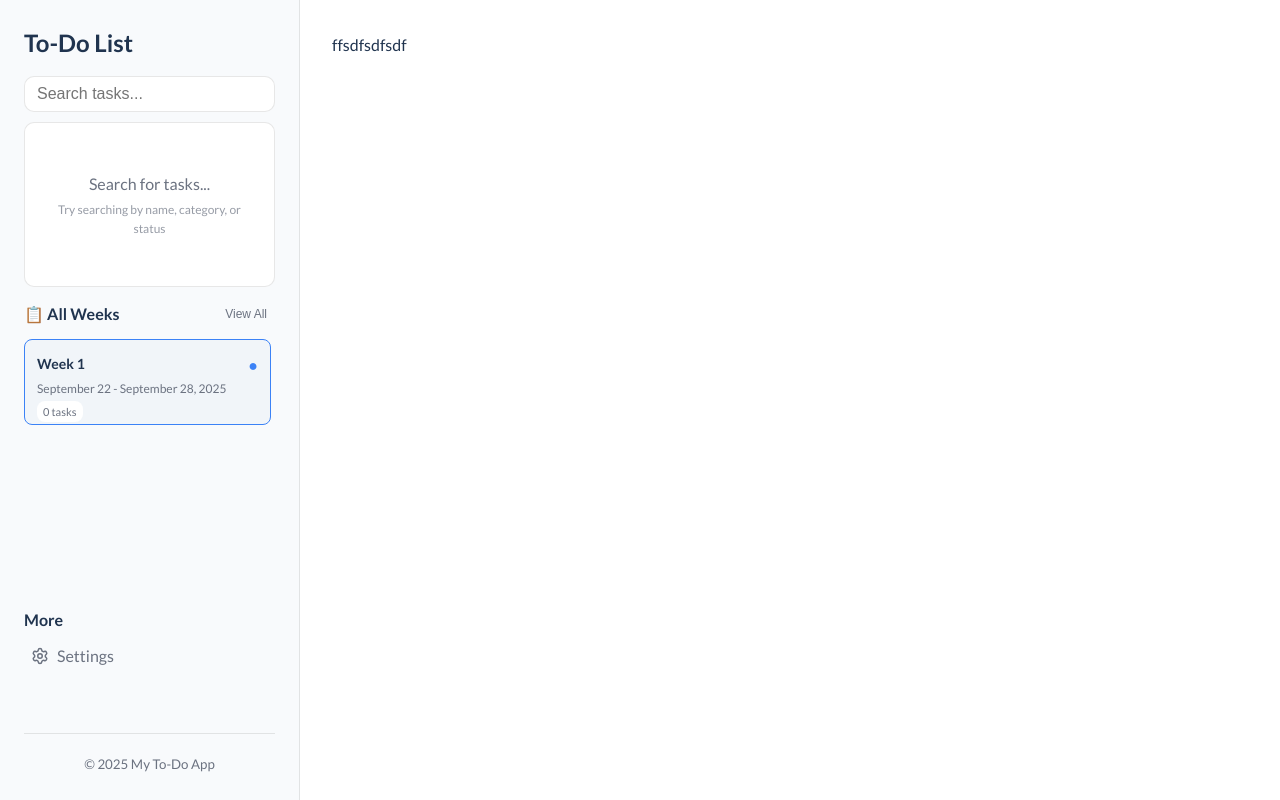
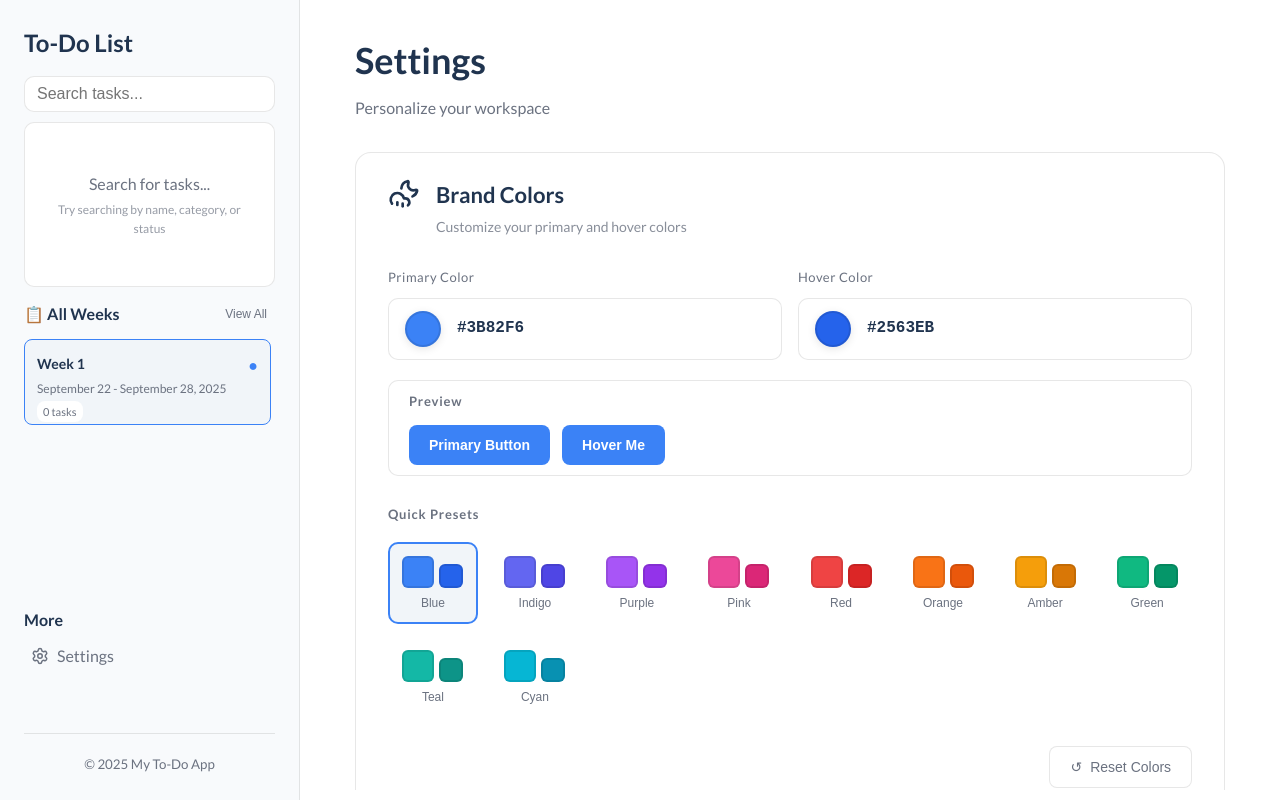
Before and after one commit to shefoo-om/To-Do-List, a Vue app: page /day/1 in a window 1280 px wide. Both pictures are taken after a click on the link "Settings". Built offline with nearby package versions, Linux system fonts and the light colour scheme; a web font is replaced by a local one.

Commit message:
create the brand colors settings

```diff
--- a/src/components/day/TaskCard.vue
+++ b/src/components/day/TaskCard.vue
@@ -323,15 +323,15 @@ const handleKeyPress = (event) => {
 }
 
 .status-todo {
-  border-left: 2px solid var(--text-primary);
+  border-left: 2px solid var(--primary-color);
 }
 
 .status-doing {
-  border-left: 2px solid var(--text-primary);
+  border-left: 2px solid var(--primary-color);
 }
 
 .status-done {
-  border-left: 2px solid var(--text-primary);
+  border-left: 2px solid var(--primary-color);
   opacity: 0.8;
 }
 
--- a/src/main.js
+++ b/src/main.js
@@ -23,14 +23,26 @@ const toastOptions = {
   transition: "Vue-Toastification__slideBlurred",
   maxToasts: 20,
   newestOnTop: true
-
 }
 
+function loadColorsOnStartup() {
+  const saved = localStorage.getItem('custom-primary-colors')
+  if (saved) {
+    try {
+      const colors = JSON.parse(saved)
+      document.documentElement.style.setProperty('--primary-color', colors.primary)
+      document.documentElement.style.setProperty('--primary-hover', colors.hover)
+    } catch (e) {
+      console.error('Failed to load colors:', e)
+    }
+  }
+}
+
+loadColorsOnStartup()
 
 const app = createApp(App)
 app.use(createPinia())
 app.use(router)
-
 app.use(Toast, toastOptions)
 app.mount('#app')
 
--- a/src/views/SettingsView.vue
+++ b/src/views/SettingsView.vue
@@ -1,3 +1,392 @@
+<script setup>
+import { ref, onMounted } from 'vue'
+import { useThemeStore } from '@/stores/theme.js'
+import { CloudMoonRain } from 'lucide-vue-next'
+
+const themeStore = useThemeStore()
+
+const primaryColor = ref('#3B82F6')
+const hoverColor = ref('#2563EB')
+
+const colorSets = [
+  { name: 'Blue', primary: '#3B82F6', hover: '#2563EB' },
+  { name: 'Indigo', primary: '#6366F1', hover: '#4F46E5' },
+  { name: 'Purple', primary: '#A855F7', hover: '#9333EA' },
+  { name: 'Pink', primary: '#EC4899', hover: '#DB2777' },
+  { name: 'Red', primary: '#EF4444', hover: '#DC2626' },
+  { name: 'Orange', primary: '#F97316', hover: '#EA580C' },
+  { name: 'Amber', primary: '#F59E0B', hover: '#D97706' },
+  { name: 'Green', primary: '#10B981', hover: '#059669' },
+  { name: 'Teal', primary: '#14B8A6', hover: '#0D9488' },
+  { name: 'Cyan', primary: '#06B6D4', hover: '#0891B2' },
+]
+
+onMounted(() => {
+  themeStore.loadTheme()
+  loadSavedColors()
+})
+
+function loadSavedColors() {
+  const saved = localStorage.getItem('custom-primary-colors')
+  if (saved) {
+    try {
+      const colors = JSON.parse(saved)
+      primaryColor.value = colors.primary
+      hoverColor.value = colors.hover
+      applyColors()
+    } catch (e) {
+      console.error('Failed to load colors:', e)
+    }
+  }
+}
+
+function selectColorSet(set) {
+  primaryColor.value = set.primary
+  hoverColor.value = set.hover
+  applyColors()
+}
+
+function applyColors() {
+  document.documentElement.style.setProperty('--primary-color', primaryColor.value)
+  document.documentElement.style.setProperty('--primary-hover', hoverColor.value)
+
+  localStorage.setItem(
+    'custom-primary-colors',
+    JSON.stringify({
+      primary: primaryColor.value,
+      hover: hoverColor.value,
+    }),
+  )
+}
+
+function resetColors() {
+  primaryColor.value = '#3B82F6'
+  hoverColor.value = '#2563EB'
+  applyColors()
+}
+</script>
+
 <template>
-  ffsdfsdfsdf
+  <div class="settings-page bg-main">
+    <div class="settings-wrapper">
+      <div class="settings-header">
+        <h1 class="text-primary">Settings</h1>
+        <p class="text-secondary">Personalize your workspace</p>
+      </div>
+
+      <div class="settings-content">
+        <div class="settings-card bg-card">
+          <div class="card-header">
+            <div class="card-icon">
+              <CloudMoonRain size="32" />
+            </div>
+            <div>
+              <h2 class="text-primary">Brand Colors</h2>
+              <p class="text-secondary">Customize your primary and hover colors</p>
+            </div>
+          </div>
+
+          <div class="color-preview-section">
+            <div class="color-preview-item">
+              <label class="text-secondary">Primary Color</label>
+              <div class="color-display">
+                <div class="color-circle" :style="{ backgroundColor: primaryColor }"></div>
+                <span class="color-code text-primary">{{ primaryColor }}</span>
+              </div>
+            </div>
+
+            <div class="color-preview-item">
+              <label class="text-secondary">Hover Color</label>
+              <div class="color-display">
+                <div class="color-circle" :style="{ backgroundColor: hoverColor }"></div>
+                <span class="color-code text-primary">{{ hoverColor }}</span>
+              </div>
+            </div>
+          </div>
+          <div class="preview-section bg-main">
+            <p class="text-secondary preview-label">Preview</p>
+            <div class="preview-buttons">
+              <button
+                class="preview-btn"
+                :style="{ backgroundColor: primaryColor, color: 'white' }"
+              >
+                Primary Button
+              </button>
+              <button
+                class="preview-btn hover-demo"
+                :style="{ backgroundColor: primaryColor, color: 'white' }"
+                @mouseenter="(e) => (e.target.style.backgroundColor = hoverColor)"
+                @mouseleave="(e) => (e.target.style.backgroundColor = primaryColor)"
+              >
+                Hover Me
+              </button>
+            </div>
+          </div>
+          <div class="section-divider">
+            <label class="section-label text-secondary">Quick Presets</label>
+          </div>
+
+          <div class="preset-grid">
+            <button
+              v-for="set in colorSets"
+              :key="set.name"
+              class="preset-button"
+              :class="{ active: primaryColor === set.primary }"
+              @click="selectColorSet(set)"
+            >
+              <div class="preset-colors">
+                <div class="preset-color" :style="{ backgroundColor: set.primary }"></div>
+                <div class="preset-color small" :style="{ backgroundColor: set.hover }"></div>
+              </div>
+              <span class="preset-name text-secondary">{{ set.name }}</span>
+            </button>
+          </div>
+
+          <div class="action-buttons">
+            <button class="btn-secondary text-secondary" @click="resetColors">
+              <span>↺</span> Reset Colors
+            </button>
+          </div>
+        </div>
+      </div>
+    </div>
+  </div>
 </template>
+
+<style scoped>
+.settings-page {
+  min-height: 100vh;
+  /* padding: 20px; */
+}
+
+.settings-wrapper {
+  width: 95%;
+  margin: 0 auto;
+}
+
+.settings-header {
+  margin-bottom: 32px;
+}
+
+.settings-header h1 {
+  font-size: 36px;
+  font-weight: 700;
+  margin-bottom: 5px;
+}
+
+.settings-header p {
+  font-size: 16px;
+  margin: 0;
+}
+
+.settings-content {
+  display: flex;
+  flex-direction: column;
+  gap: 20px;
+}
+
+.settings-card {
+  border-radius: 16px;
+  padding: 24px 32px;
+  border: 1px solid var(--color-border);
+}
+
+@media (max-width: 768px) {
+  .settings-card {
+    padding: 24px 20px;
+  }
+}
+
+.card-header {
+  display: flex;
+  gap: 16px;
+  margin-bottom: 28px;
+  align-items: flex-start;
+}
+
+.card-icon {
+  line-height: 1;
+}
+
+.card-header h2 {
+  font-size: 22px;
+  font-weight: 600;
+  margin: 0 0 4px 0;
+}
+
+.card-header p {
+  font-size: 14px;
+  margin: 0;
+  opacity: 0.8;
+}
+
+/* Color Preview */
+.color-preview-section {
+  display: grid;
+  grid-template-columns: 1fr 1fr;
+  gap: 16px;
+}
+
+@media (max-width: 600px) {
+  .color-preview-section {
+    grid-template-columns: 1fr;
+  }
+}
+
+.color-preview-item label {
+  display: block;
+  font-size: 13px;
+  font-weight: 500;
+  margin-bottom: 10px;
+  letter-spacing: 0.5px;
+}
+
+.color-display {
+  display: flex;
+  align-items: center;
+  gap: 16px;
+  padding: 12px 16px;
+  background: var(--bg-main);
+  border-radius: 10px;
+  border: 1px solid var(--color-border);
+}
+
+.color-circle {
+  width: 36px;
+  height: 36px;
+  border-radius: 50%;
+  border: 2px solid rgba(0, 0, 0, 0.1);
+  box-shadow: 0 2px 8px rgba(0, 0, 0, 0.1);
+}
+
+.color-code {
+  font-family: 'Courier New', monospace;
+  font-size: 16px;
+  font-weight: 600;
+}
+
+.section-divider {
+  margin: 24px 0 16px 0;
+}
+
+.section-label {
+  font-size: 13px;
+  font-weight: 600;
+  letter-spacing: 0.8px;
+}
+
+.preset-grid {
+  display: grid;
+  grid-template-columns: repeat(auto-fill, minmax(90px, 1fr));
+  gap: 12px;
+  margin-bottom: 28px;
+}
+
+@media (max-width: 600px) {
+  .preset-grid {
+    grid-template-columns: repeat(3, 1fr);
+  }
+}
+
+.preset-button {
+  display: flex;
+  flex-direction: column;
+  align-items: center;
+  gap: 8px;
+  padding: 12px 8px;
+  background: var(--bg-main);
+  border: 2px solid transparent;
+  border-radius: 10px;
+  cursor: pointer;
+  transition: all 0.2s ease;
+}
+
+.preset-button:hover {
+  border-color: var(--primary-color);
+  background: var(--bg-hover);
+}
+
+.preset-button.active {
+  border-color: var(--primary-color);
+  background: var(--bg-hover);
+}
+
+.preset-colors {
+  display: flex;
+  gap: 5px;
+  align-items: flex-end;
+}
+
+.preset-color {
+  width: 32px;
+  height: 32px;
+  border-radius: 6px;
+  border: 2px solid rgba(0, 0, 0, 0.1);
+}
+
+.preset-color.small {
+  width: 24px;
+  height: 24px;
+}
+
+.preset-name {
+  font-size: 12px;
+  font-weight: 500;
+}
+
+.action-buttons {
+  display: flex;
+  justify-content: flex-end;
+}
+
+.btn-secondary {
+  padding: 12px 20px;
+  background: var(--bg-main);
+  border: 1px solid var(--color-border);
+  border-radius: 8px;
+  font-weight: 500;
+  font-size: 14px;
+  cursor: pointer;
+  transition: all 0.2s;
+  display: flex;
+  align-items: center;
+  justify-content: center;
+  gap: 8px;
+}
+
+.btn-secondary:hover {
+  background: var(--bg-hover);
+  border-color: var(--primary-color);
+  color: var(--primary-color);
+}
+
+.preview-section {
+  padding: 10px 20px;
+  margin-top: 20px;
+  border-radius: 10px;
+  border: 1px solid var(--color-border);
+}
+
+.preview-label {
+  font-size: 13px;
+  font-weight: 600;
+  letter-spacing: 0.8px;
+  margin: 0 0 14px 0;
+}
+
+.preview-buttons {
+  display: flex;
+  gap: 12px;
+  flex-wrap: wrap;
+}
+
+.preview-btn {
+  padding: 12px 20px;
+  border: none;
+  border-radius: 8px;
+  font-weight: 600;
+  font-size: 14px;
+  cursor: pointer;
+  transition: all 0.2s;
+}
+</style>
```
